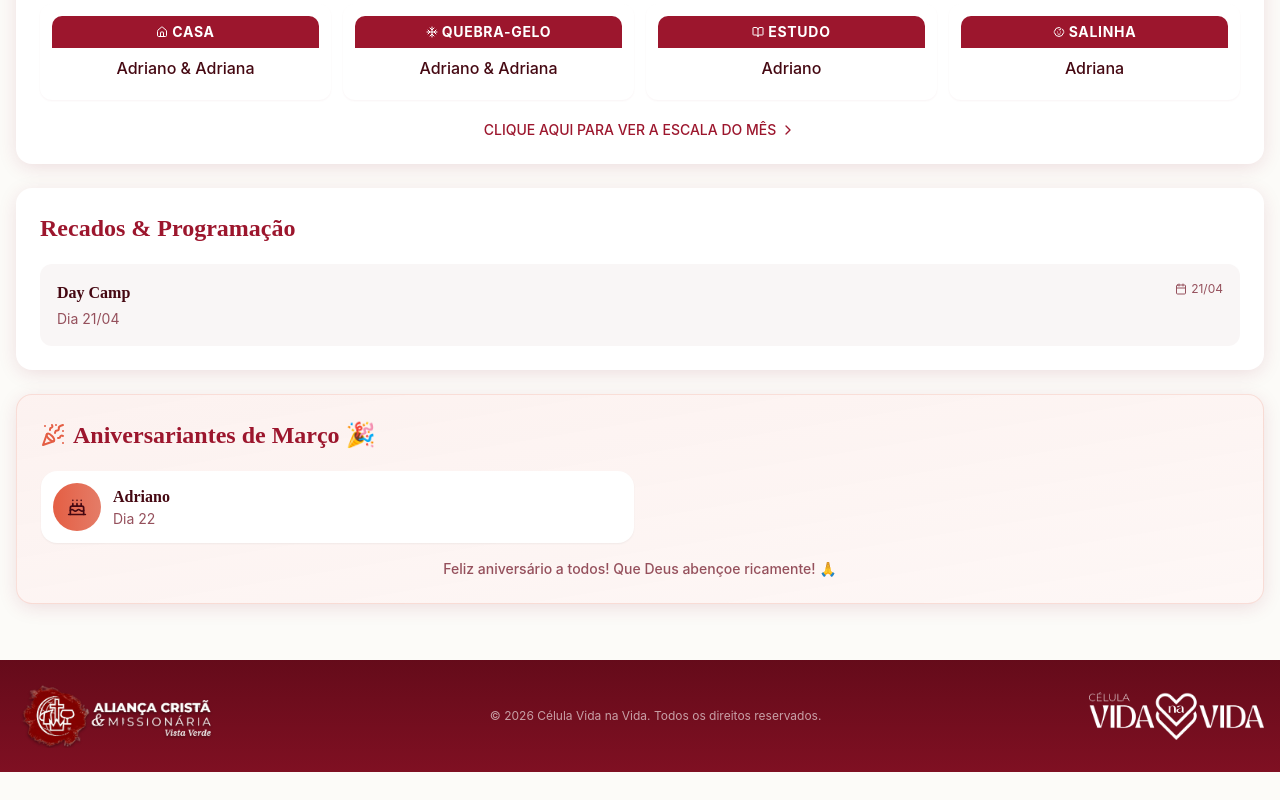
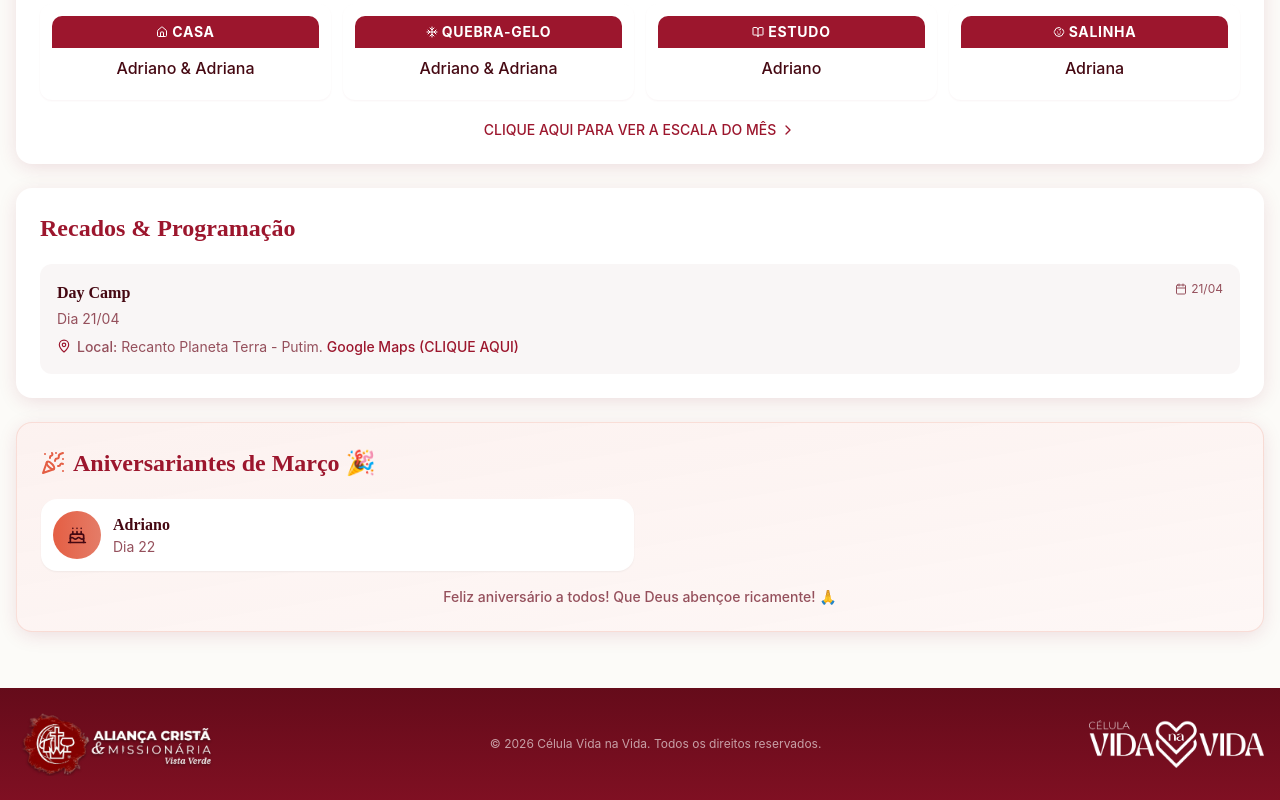
Before and after one commit to drineo11/celula-vida-na-vida, a React (Vite) app: page / in a window 1280 px wide. Shown: the part 700-1500 px from the top of the page. Before the commit the page ends 1472 px from the top, so only its background shows below. Built offline with nearby package versions, Linux system fonts and the light colour scheme; the HTML template or start-up script is replaced by a standard one.

Commit message:
feat: add NoticesSection component and update mock data definitions

```diff
--- a/src/components/NoticesSection.tsx
+++ b/src/components/NoticesSection.tsx
@@ -1,4 +1,4 @@
-import { Pin, Calendar } from "lucide-react";
+import { Pin, Calendar, MapPin } from "lucide-react";
 import { Notice } from "@/lib/mockData";
 import { parseDateSafe } from "@/lib/utils";
 
@@ -47,9 +47,30 @@ export function NoticesSection({ notices }: NoticesSectionProps) {
                     {notice.title}
                   </h3>
                 </div>
-                <p className="text-sm text-muted-foreground line-clamp-2">
+                <p className="text-sm text-muted-foreground whitespace-pre-wrap">
                   {notice.description}
                 </p>
+                {notice.location && (
+                  <div className="mt-2 text-sm text-muted-foreground flex items-start gap-1.5">
+                    <MapPin size={14} className="mt-0.5 flex-shrink-0 text-primary" />
+                    <span>
+                      <span className="font-medium">Local:</span> {notice.location}
+                      {notice.mapsLink && (
+                        <>
+                          .{" "}
+                          <a
+                            href={notice.mapsLink}
+                            target="_blank"
+                            rel="noopener noreferrer"
+                            className="text-primary hover:underline font-medium inline-block"
+                          >
+                            Google Maps (CLIQUE AQUI)
+                          </a>
+                        </>
+                      )}
+                    </span>
+                  </div>
+                )}
               </div>
 
               {notice.date && (
--- a/src/lib/mockData.ts
+++ b/src/lib/mockData.ts
@@ -73,6 +73,8 @@ export interface Notice {
   description: string;
   date?: string;
   pinned: boolean;
+  location?: string;
+  mapsLink?: string;
 }
 
 // Mapeamento de endereços das casas
@@ -246,34 +248,30 @@ export const mockMonthlySchedule: MonthlySchedule = {
     {
       id: "w4",
       weekNumber: 4,
-      label: "Semana 04 - Quinta - Noite de Oração",
+      label: "Semana 04 - Sexta",
       date: "2026-04-24",
-      isPrayerNight: true,
-      prayerNightType: "cell",
-      prayerTime: "20:00",
       houseName: "Casa do Zenildo & Márcia",
       address: "R. Buenos Aíres, 83 - Vista Verde, São José dos Campos - SP",
       mapsLink: "https://maps.app.goo.gl/45XFmvBLFmhDnnFD8",
       assignments: {
         casa: ["Zenildo", "Márcia"],
+        quebraGelo: ["Zenildo", "Márcia"],
+        estudo: ["Adriano"],
         salinha: ["Paulo", "Silvana"],
-        igreja: ["Marcelo"],
-        pais: ["Cláudia"],
-        missoes: ["Adriana"],
       },
     },
   ],
 };
 
-// Recados & Programação
 export const mockNotices: Notice[] = [
-
   {
     id: "1",
     title: "Day Camp",
     description: "Dia 21/04",
     date: "2026-04-21",
     pinned: false,
+    location: "Recanto Planeta Terra - Putim",
+    mapsLink: "https://maps.app.goo.gl/KYA6rZqtCXgLFwcr9",
   },
 ];
 
```
